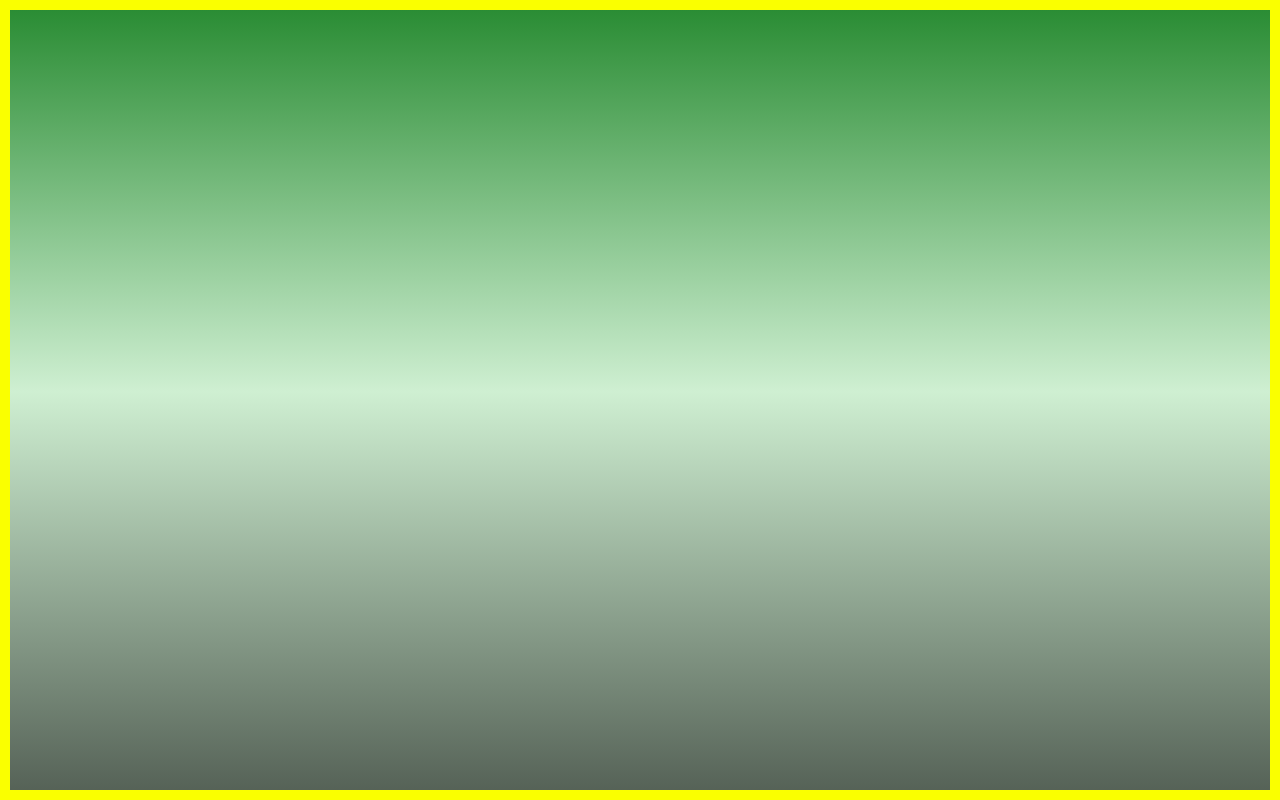
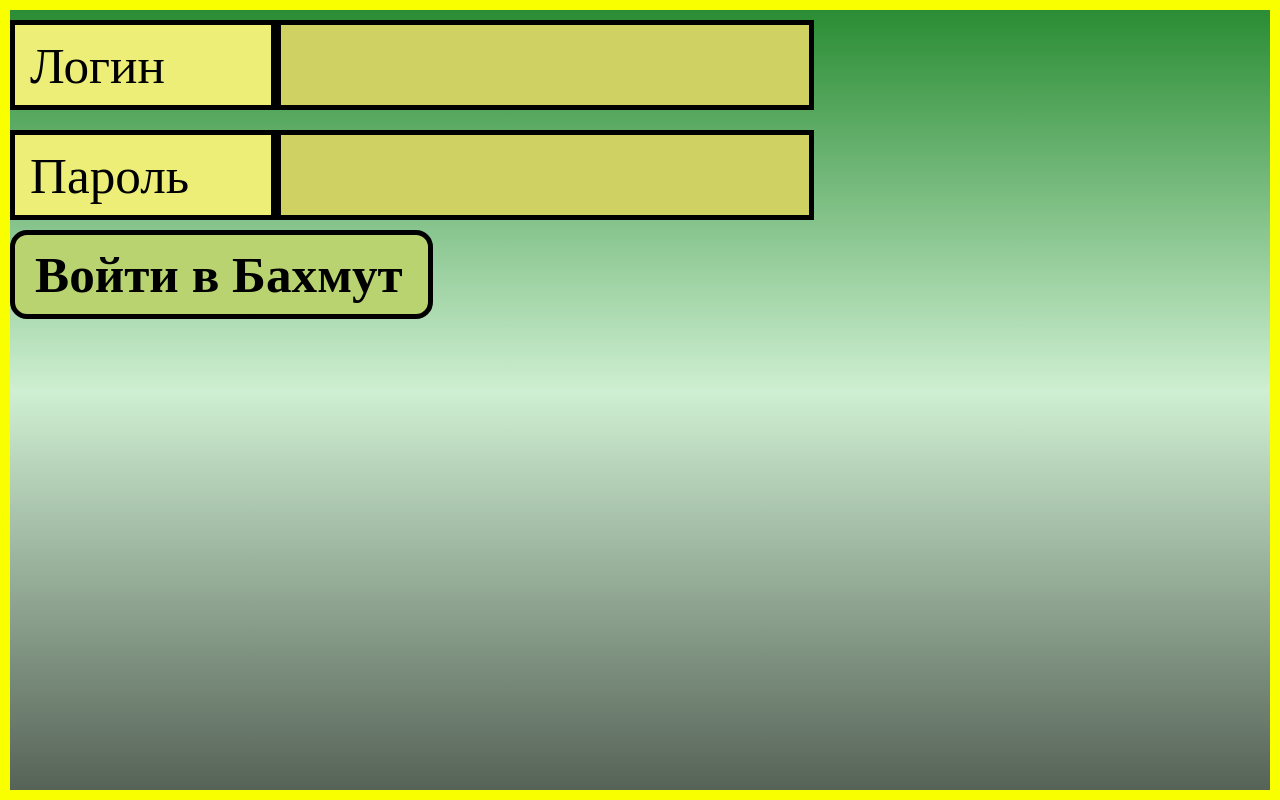
Before and after one commit to hahah-eto-ya-maga/counter-offensive, a React (Create React App) app in the folder client/: page / in a window 1280 px wide. Built offline with nearby package versions, Linux system fonts and the light colour scheme; a web font is replaced by a local one.

Commit message:
made login form

```diff
--- a/client/src/App.tsx
+++ b/client/src/App.tsx
@@ -1,8 +1,11 @@
 import React from "react";
 import "./styles/global.css";
+import { Login } from './components';
 
 const App: React.FC = () => {
-   return <div className="app"></div>;
+   return <div className="app">
+	<Login/>
+   </div>;
 };
 
 export default App;
--- /dev/null
+++ b/client/src/components/Login/Login.tsx
@@ -0,0 +1,48 @@
+import React, { useState } from "react";
+import { Button, Input } from "../UI";
+import { IUserData } from "../../interfaces";
+
+const Login: React.FC = () => {
+  const [userData, setUserData] = useState<IUserData>({
+    login: "",
+    password: "",
+  });
+
+  const onChangeHandler = (value: string, data: string) => {
+    setUserData({ ...userData, [data]: value });
+  };
+
+  const onSubmitHandler = (e: React.FormEvent<HTMLFormElement>) => {};
+
+  return (
+    <form className="auth_form" onSubmit={onSubmitHandler}>
+      <div style={{ display: "flex", flexDirection: "row" }}>
+        <div style={{ display: "flex", flexDirection: "column" }}>
+          <Input
+            text="Логин"
+            value={userData.login}
+            onChange={(value) => {
+              onChangeHandler(value, "login");
+            }}
+          />
+          <Input
+            text="Пароль"
+            type="password"
+            value={userData.password}
+            onChange={(value) => {
+              onChangeHandler(value, "password");
+            }}
+          />
+        </div>
+       {/*  <div>ТУТ ОШИБКИ МОЖНО ЗАКИНУТЬ ЕСЛИ НАСТРОИТЬ КСС ку</div> */}
+      </div>
+      <div className="auth_footer">
+        <Button appearance="primary" className="auth_submit_button">
+          Войти в Бахмут
+        </Button>
+      </div>
+    </form>
+  );
+};
+
+export default Login;
--- a/client/src/components/UI/Button/Button.css
+++ b/client/src/components/UI/Button/Button.css
@@ -2,12 +2,15 @@
    font-family: "Neucha", cursive;
    font-size: 4vw;
    font-style: normal;
+  font-weight: bolder;
    line-height: normal;
    display: flex;
    justify-content: center;
    align-items: center;
    box-sizing: border-box;
    padding: 10px;
+   padding-left: 20px;
+   padding-right: 25px;
    cursor: pointer;
    transition: all 0.2s;
    text-align: center;
--- a/client/src/components/UI/Button/Button.tsx
+++ b/client/src/components/UI/Button/Button.tsx
@@ -1,5 +1,6 @@
 import React from "react";
 import cn from "classnames";
+
 import "./Button.css";
 
 export interface ButtonProps
--- a/client/src/components/UI/Input/Input.css
+++ b/client/src/components/UI/Input/Input.css
@@ -17,8 +17,11 @@
 }
 
 .span_text {
-   font-size: 64px;
+   font-size: 4vw;
+   width: 355px;
    margin-left: 5px;
+   padding-left: 10px;
+
 }
 
 .input_text {
--- a/client/src/components/index.ts
+++ b/client/src/components/index.ts
@@ -1,5 +1,6 @@
 import ProgressBar from "./ProgressBar/ProgressBar";
 import CardAdvise from "./CardAdvice/CardAdvice";
+import Login from "./Login/Login";
 
-export { ProgressBar, CardAdvise };
+export { ProgressBar, CardAdvise, Login };
 export { Button, Logo, Input } from "./UI";
--- /dev/null
+++ b/client/src/interfaces/index.ts
@@ -0,0 +1,5 @@
+export interface IUserData {
+  login: string;
+  password: string;
+  passwordTwo?: string;
+}
--- a/client/src/styles/global.css
+++ b/client/src/styles/global.css
@@ -23,9 +23,3 @@
   --bright-green: #74cf3c;
   --light-green: #85ba65;
 }
-
-.app {
-  display: flex;
-  justify-content: center;
-  height: 100%;
-}
```
Also changed, not shown: client/src/assets/svgs/clue.svg (added).
